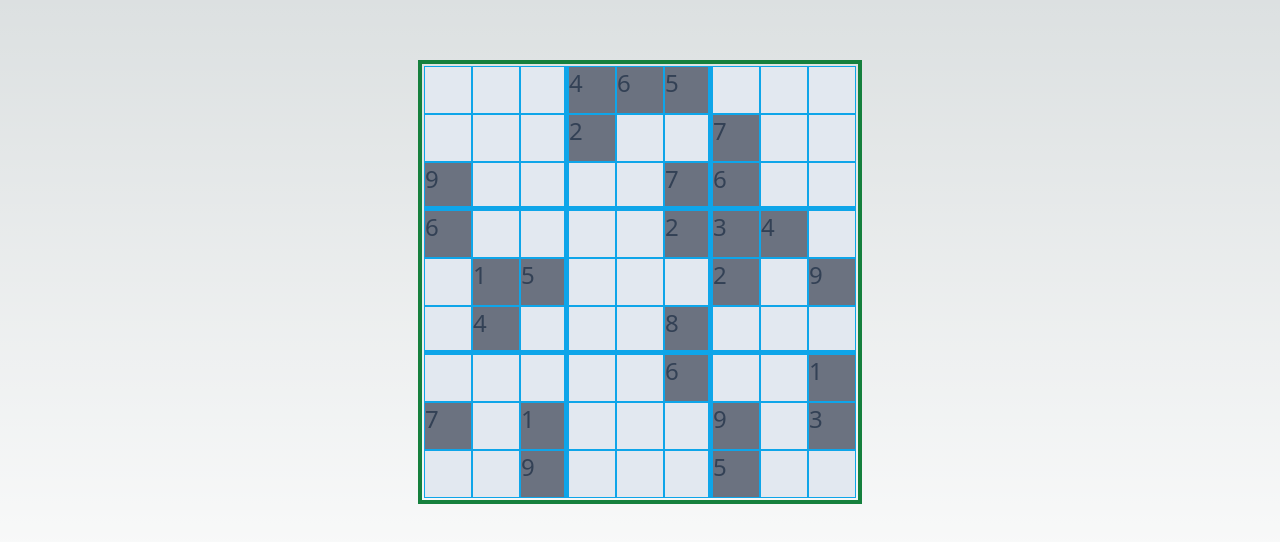
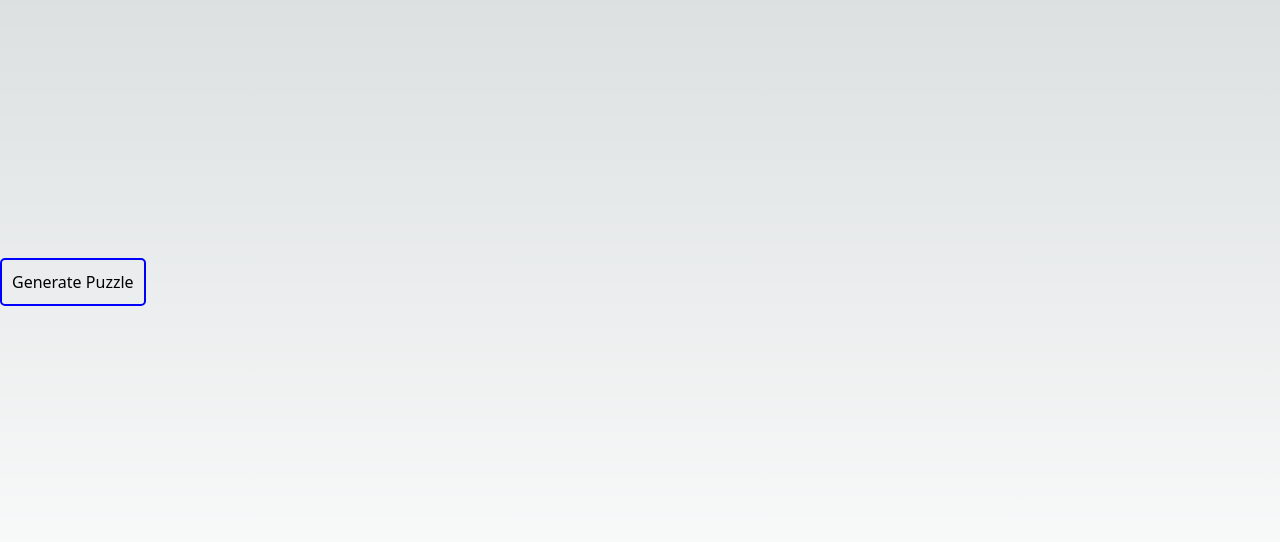
Before and after one commit to LeionTamer/dungeon-sudoku, a Next.js app: page / in a window 1280 px wide. Shown: the part 118-660 px from the top of the page. Built offline with nearby package versions, Linux system fonts and the light colour scheme.

Commit message:
Added generate API endpoint

```diff
--- a/components/_context.tsx
+++ b/components/_context.tsx
@@ -12,10 +12,8 @@ type SudokuStateType = {
 };
 
 const initState: SudokuStateType = {
-  puzzle:
-    "...465......2..7..9....76..6....234..15...2.9.4...8........6..17.1...9.3..9...5..",
-  values:
-    "...465......2..7..9....76..6....234..15...2.9.4...8........6..17.1...9.3..9...5..",
+  puzzle: "",
+  values: "",
 };
 
 const SudokuContext = createContext<{
--- /dev/null
+++ b/components/_controls.tsx
@@ -0,0 +1,23 @@
+import { GenerateSudokuType } from "@/types/sudoku";
+import { useSudokuContext } from "./_context";
+
+export default function Controls() {
+  const { dispatch } = useSudokuContext();
+
+  const generatePuzzle = async () => {
+    const response = await fetch("/api/generate");
+    const data = (await response.json()) as GenerateSudokuType;
+
+    dispatch({ puzzle: data.puzzle, values: data.puzzle });
+
+    console.log(data);
+  };
+
+  return (
+    <div>
+      <button className="btn" onClick={generatePuzzle}>
+        Generate Puzzle
+      </button>
+    </div>
+  );
+}
--- a/components/_grid.tsx
+++ b/components/_grid.tsx
@@ -72,6 +72,8 @@ export default function Grid() {
     return count >= 2;
   };
 
+  if (state.puzzle.length !== 81) return null;
+
   return (
     <>
       <div className="mx-auto p-0.5 border-4 border-green-700">
--- a/components/sudoku.tsx
+++ b/components/sudoku.tsx
@@ -1,11 +1,15 @@
 import { SudokuContextProvider } from "./_context";
 import Grid from "./_grid";
+import Controls from "./_controls";
 
 const Sudoku = () => {
   return (
     <>
       <SudokuContextProvider>
-        <Grid />
+        <div className="flex flex-col space-y-3">
+          <Grid />
+          <Controls />
+        </div>
       </SudokuContextProvider>
     </>
   );
--- /dev/null
+++ b/pages/api/generate.ts
@@ -0,0 +1,24 @@
+// Next.js API route support: https://nextjs.org/docs/api-routes/introduction
+import { GenerateSudokuType } from '@/types/sudoku'
+import type { NextApiRequest, NextApiResponse } from 'next'
+
+const API_KEY = process.env.SUDOKU_API_KEY
+
+export default function handler(
+  req: NextApiRequest,
+  res: NextApiResponse<GenerateSudokuType | Error>
+) {
+  try {
+    fetch('https://sudoku-generator1.p.rapidapi.com/sudoku/generate', {
+      headers: {
+        'X-RapidAPI-Key': API_KEY as string,
+        'X-RapidAPI-Host': 'sudoku-generator1.p.rapidapi.com'
+      }
+    }).then(response => response.json())
+      .then(data => res.status(200).send(data))
+
+  } catch (e) {
+    const error = new Error("somethinge went wrong")
+    res.status(500).send(error)
+  }
+}
--- a/styles/globals.css
+++ b/styles/globals.css
@@ -25,3 +25,12 @@ body {
     )
     rgb(var(--background-start-rgb));
 }
+
+@layer components {
+  .btn {
+    min-width: 50px;
+    padding: 10px;
+    border: 2.25px solid blue;
+    border-radius: 5px;
+  }
+}
--- /dev/null
+++ b/types/sudoku.ts
@@ -0,0 +1,5 @@
+export type GenerateSudokuType = {
+  puzzle: string
+  seed: string
+  difficulty: "Easy" | "Medium" | "Hard"
+}
```
